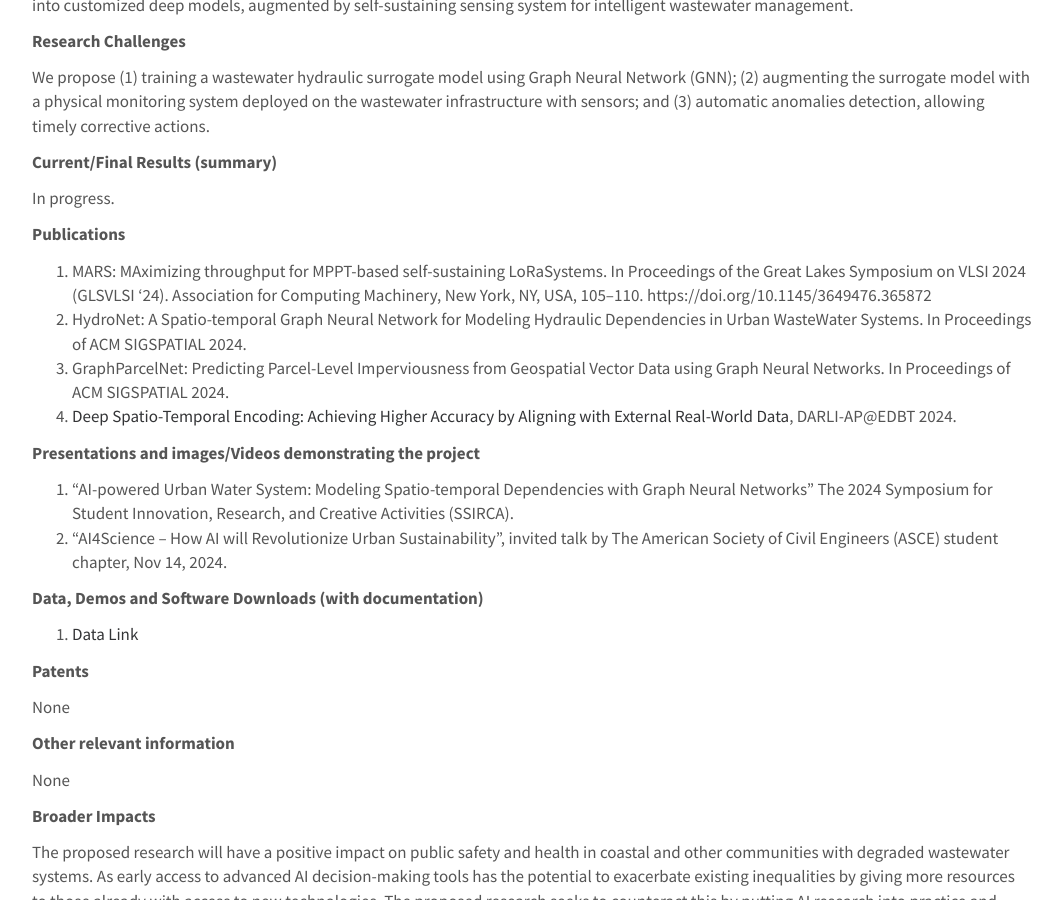
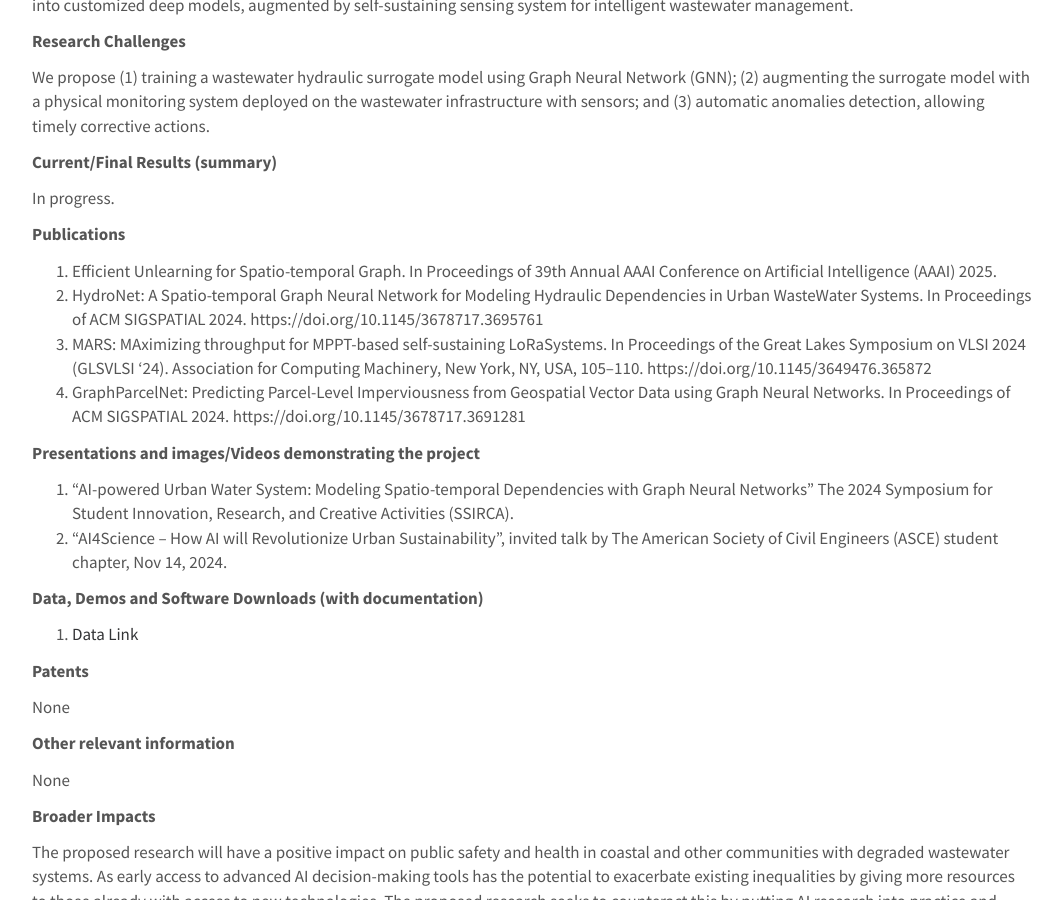
Before and after one commit to WENLU-W/WENLU-W.github.io, a Jekyll site: the page built from docs/_posts/2023-10-01-ai4hydro.md, in a window 1280 px wide and 900 px high, scrolled down 578 px. Shown: the whole window, without its empty margins (108-1170 px from the left). Built offline with Jekyll 4.4.1, drawn with Linux system fonts in a browser that asks for light colours.

Commit message:
Update 2023-10-01-ai4hydro.md

```diff
--- a/docs/_posts/2023-10-01-ai4hydro.md
+++ b/docs/_posts/2023-10-01-ai4hydro.md
@@ -23,10 +23,11 @@ The proposed work will revolutionize the urban wastewater system by transforming
 
 **Publications**
 
-   1. MARS: MAximizing throughput for MPPT-based self-sustaining LoRaSystems. In Proceedings of the Great Lakes Symposium on VLSI 2024 (GLSVLSI '24). Association for Computing Machinery, New York, NY, USA, 105–110. https://doi.org/10.1145/3649476.365872
-   2. HydroNet: A Spatio-temporal Graph Neural Network for Modeling Hydraulic Dependencies in Urban WasteWater Systems. In Proceedings of ACM SIGSPATIAL 2024.
-   3. GraphParcelNet: Predicting Parcel-Level Imperviousness from Geospatial Vector Data using Graph Neural Networks. In Proceedings of ACM SIGSPATIAL 2024.
-   4. [Deep Spatio-Temporal Encoding: Achieving Higher Accuracy by Aligning with External Real-World Data](https://ceur-ws.org/Vol-3651/DARLI-AP-4.pdf), DARLI-AP@EDBT 2024.
+   1. Efficient Unlearning for Spatio-temporal Graph. In Proceedings of 39th Annual AAAI Conference on Artificial Intelligence (AAAI) 2025.
+   2. HydroNet: A Spatio-temporal Graph Neural Network for Modeling Hydraulic Dependencies in Urban WasteWater Systems. In Proceedings of ACM SIGSPATIAL 2024. https://doi.org/10.1145/3678717.3695761
+   3. MARS: MAximizing throughput for MPPT-based self-sustaining LoRaSystems. In Proceedings of the Great Lakes Symposium on VLSI 2024 (GLSVLSI '24). Association for Computing Machinery, New York, NY, USA, 105–110. https://doi.org/10.1145/3649476.365872
+   4. GraphParcelNet: Predicting Parcel-Level Imperviousness from Geospatial Vector Data using Graph Neural Networks. In Proceedings of ACM SIGSPATIAL 2024. https://doi.org/10.1145/3678717.3691281
+
 
 **Presentations and images/Videos demonstrating the project**
 
```
